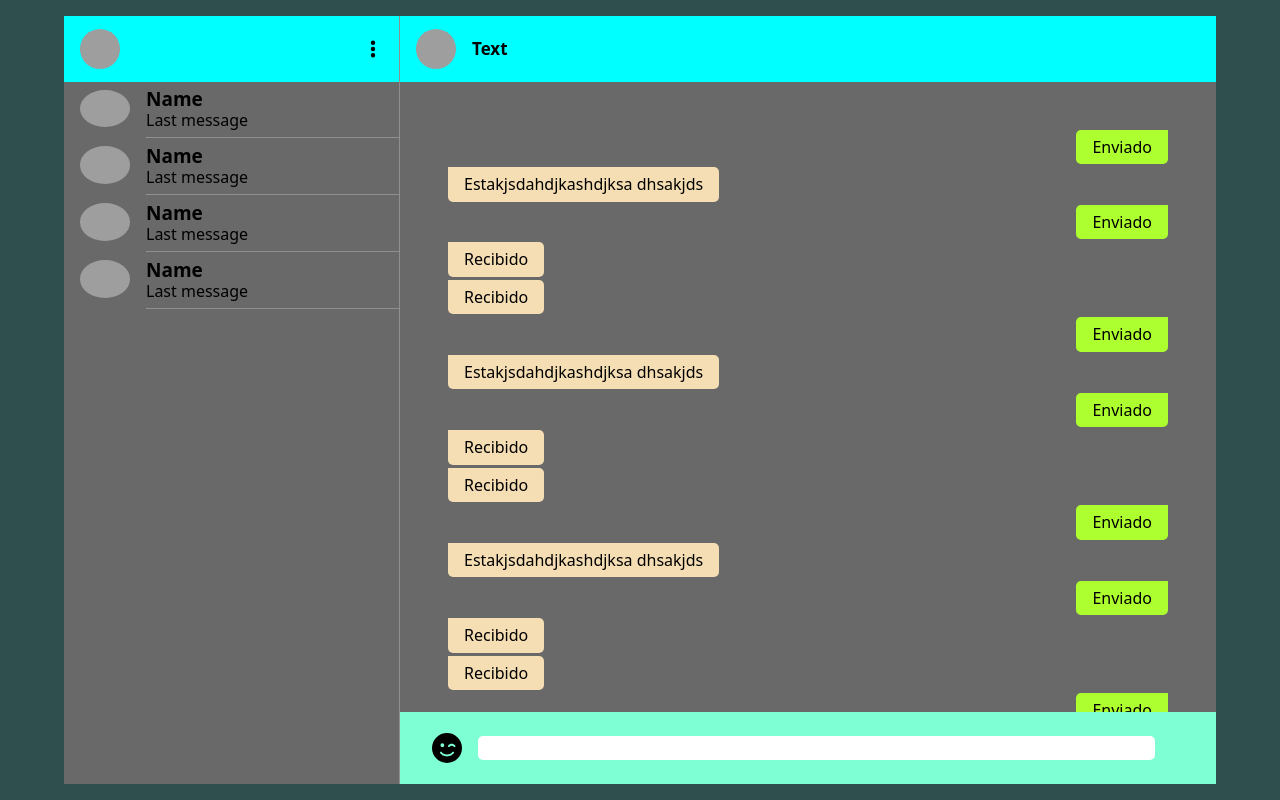
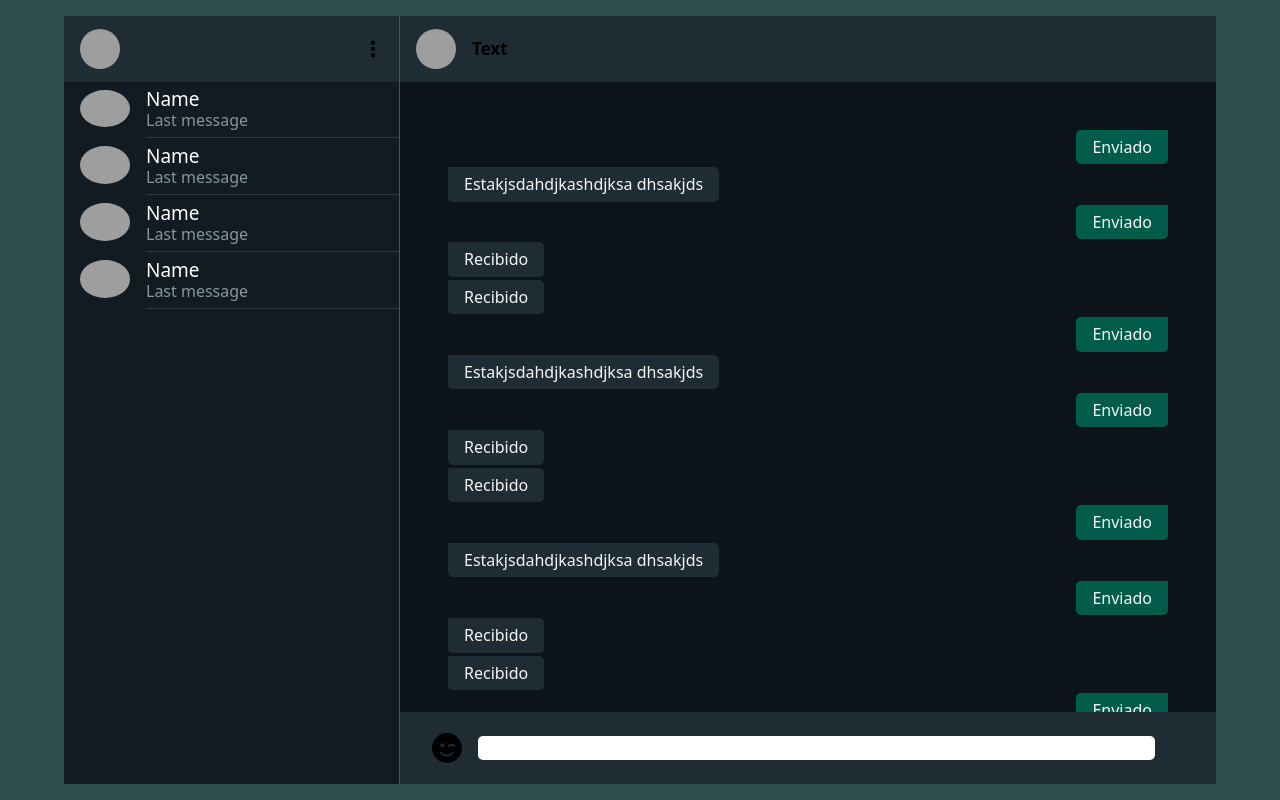
Before and after one commit to jaguzmanb1/whatsapp-clone, a React (Vite) app: page / in a window 1280 px wide. Built offline with nearby package versions, Linux system fonts and the light colour scheme; grey boxes are pictures that could not be loaded.

Commit message:
Colors+-

```diff
--- a/src/App.css
+++ b/src/App.css
@@ -23,12 +23,14 @@
 .left-panel-container {
   border-right: 1px solid rgba(255,255,255,.25);
   border-width: thin;
+
+  background-color: #111b21;
 }
 
 .profile-config-menu {
   display: flex;
 
-  background-color: aqua;
+  background-color: #1f2c33;
   min-height: 40px;
 
   padding-left: 1rem;
--- a/src/components/actual-chat/actual-chat.css
+++ b/src/components/actual-chat/actual-chat.css
@@ -7,7 +7,7 @@
 
 .chat-panel-menu {
     display: flex;
-    background-color: aqua;
+    background-color: #1f2c33;
 
     padding-left: 1rem;
     padding-right: 1rem;
@@ -44,6 +44,8 @@
 
     display: flex;
     flex-direction: column;
+
+    background-color: #0c141a;
 
     margin: 0;
 
@@ -88,8 +90,7 @@
     padding-top: 0.5rem;
     padding-bottom: 0.5rem;
 
-    background-color: aquamarine;
-
+    background-color: #1f2c33;
 
     display: flex;
 
@@ -104,17 +105,18 @@
     padding-bottom: 0.5rem;
 
     margin-bottom: 0.2rem;
+
+    color: #f5f5f5;
 }
 
 .chat-panel-sent {
     border-radius: 5px 0px 5px 5px;
     align-self: flex-end;
-    background-color: greenyellow;
+    background-color: #015c4b;
 }
 
 .chat-panel-received {
     border-radius: 0px 5px 5px 5px;
     align-self: flex-start;
-    background-color: wheat;
-    color: black;
+    background-color: #1f2c33;
 }
--- a/src/components/chat-summary/chat-summary.css
+++ b/src/components/chat-summary/chat-summary.css
@@ -1,6 +1,8 @@
 .chat-summary-section{
     display: flex;
     flex-direction: row;
+
+    color: white;
 }
 
 .chat-summary-section:hover section {
@@ -8,7 +10,7 @@
 }
 
 .chat-summary-text {
-    border-bottom: 1px solid rgba(255,255,255,.25);
+    border-bottom: 1px solid #2a3942;
 
     display: flex;
     flex-grow: 1;
@@ -32,10 +34,13 @@
 
 .chat-summary-name {
     font-size: 19px;
-    font-weight: 600;
+    font-weight: 300;
 }
 
 .last-message {
     margin-top: 2px;
     font-size: 16px;
+    font-weight: 200;
+
+    color: #8696a0 ;
 }
```
